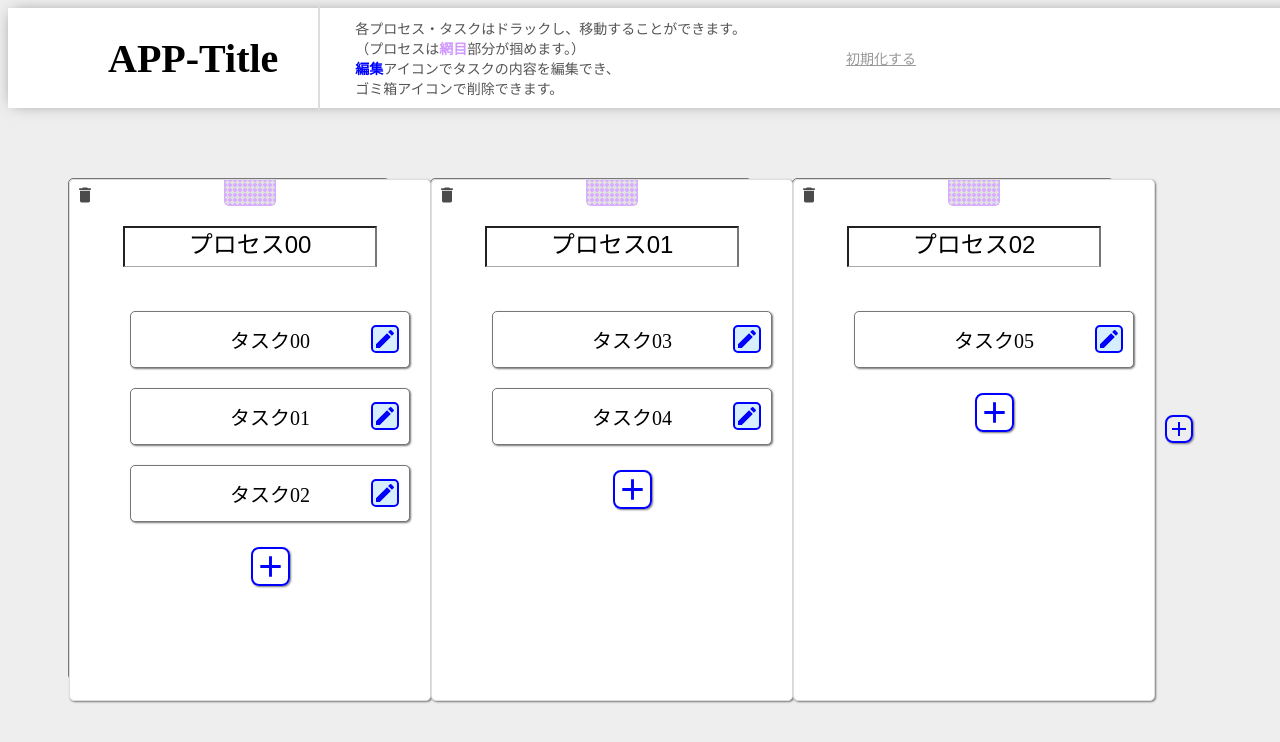
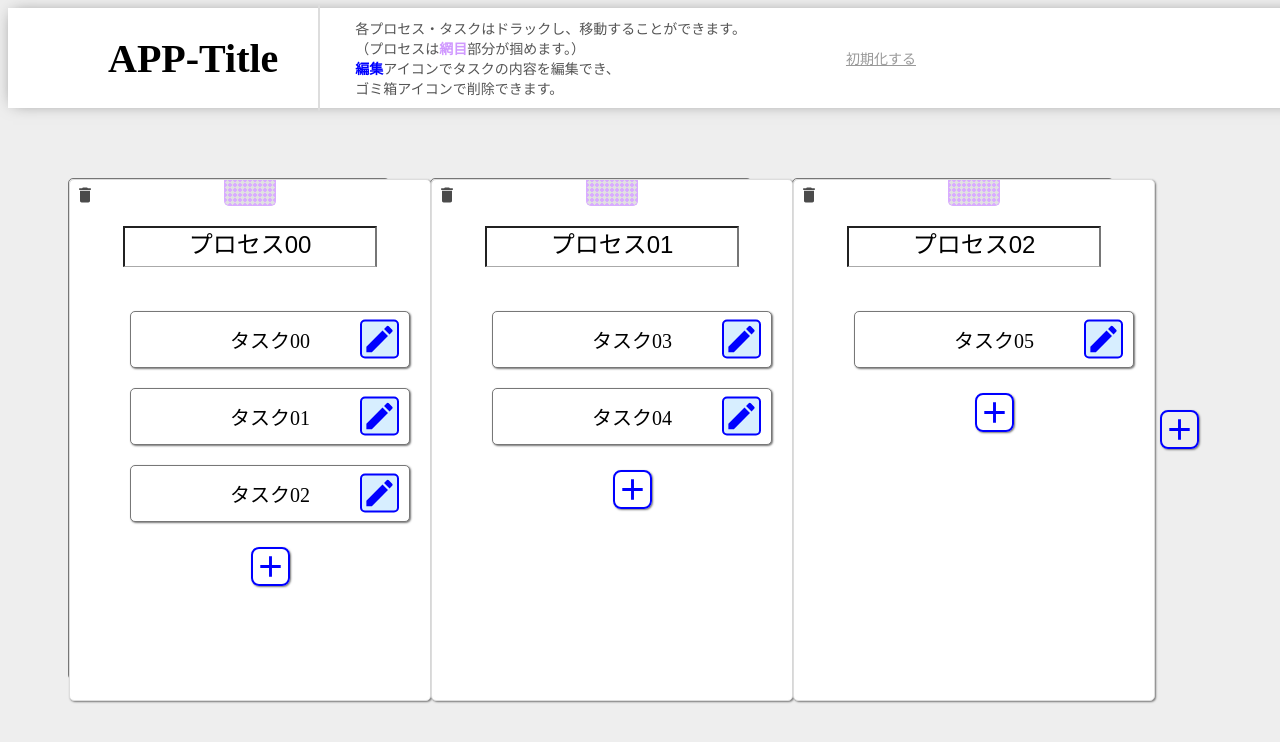
Before and after one commit to teshima39/tasktool, a Next.js app: page / in a window 1280 px wide. Shown: the top 742 px of the page. Built offline with nearby package versions, Linux system fonts and the light colour scheme.

Commit message:
muiデプロイ確認

```diff
--- a/components/atoms/TaskTitle.tsx
+++ b/components/atoms/TaskTitle.tsx
@@ -21,7 +21,7 @@ export const TaskTitle: FC<Props> = (props) => {
       className={style_taskTitle.task_frame}
       id={`task__${props.listNo}${props.taskNo}`}>
       {props.taskElement.title}
-      <EditIcon className={style_taskTitle.edit_icon} onClick={() => props.openModal(props.listNo, props.taskNo)}></EditIcon>
+      <EditIcon fontSize='large' className={style_taskTitle.edit_icon} onClick={() => props.openModal(props.listNo, props.taskNo)}></EditIcon>
     </div>
   )
 }
--- a/components/organisms/ProcList.tsx
+++ b/components/organisms/ProcList.tsx
@@ -322,7 +322,7 @@ export const ProcList = () => {
         )
       })}
       <li className={style_procList.list_last} style={{ visibility: taskList.length < 5 ? "visible" : "hidden" }}>
-        < AddIcon className={style_procList.addIcon} onClick={onClickAddProcess} ></ AddIcon>
+        < AddIcon fontSize="large" className={style_procList.addIcon} onClick={onClickAddProcess} ></ AddIcon>
       </li>
     </ul>
   )
```
